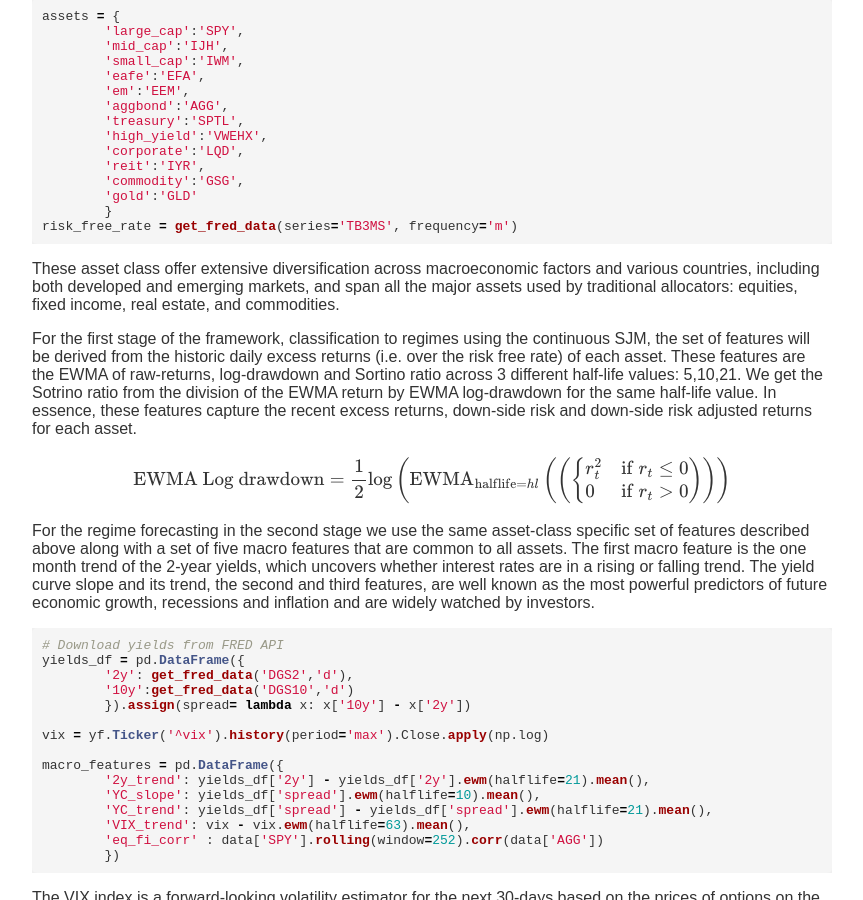
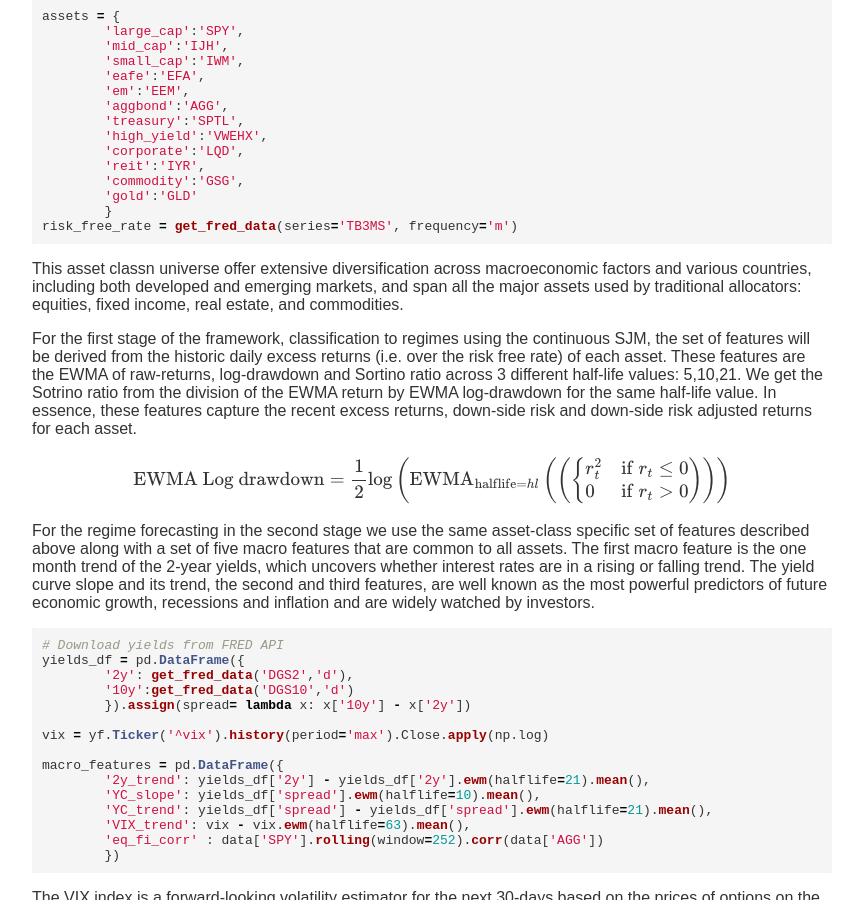
Before and after one commit to Cohen-Or/cohen-or.github.io, a Jekyll site: the page built from posts/rsaa1.md, in a window 1280 px wide and 900 px high, scrolled down 1270 px. Shown: the whole window, without its empty margins (208-1071 px from the left). Built offline with Jekyll 4.4.1, drawn with Linux system fonts in a browser that asks for light colours; our own code applies the rules of GitHub Pages for plain Markdown files; formulas are drawn with MathJax 3.

Commit message:
Update rsaa1.md

````diff
--- a/posts/rsaa1.md
+++ b/posts/rsaa1.md
@@ -45,7 +45,7 @@ assets = {
 risk_free_rate = get_fred_data(series='TB3MS', frequency='m')
 ```
 
-These asset class offer extensive diversification across macroeconomic factors and various countries, including both developed and emerging markets, and span all the major assets used by traditional allocators: equities, fixed income, real estate, and commodities.
+This asset classn universe offer extensive diversification across macroeconomic factors and various countries, including both developed and emerging markets, and span all the major assets used by traditional allocators: equities, fixed income, real estate, and commodities.
 
 For the first stage of the framework, classification to regimes using the continuous SJM, the set of features will be derived from the historic daily excess returns (i.e. over the risk free rate) of each asset. These features are the EWMA of raw-returns, log-drawdown and Sortino ratio across 3 different half-life values: 5,10,21.  We get the Sotrino ratio from the division of the EWMA return by EWMA log-drawdown for the same half-life value. In essence, these features capture the recent excess returns, down-side risk and down-side risk adjusted returns for each asset.
 
````
